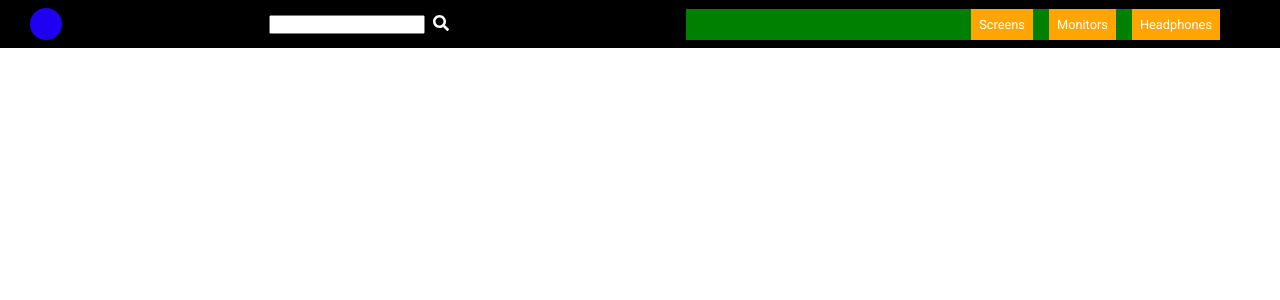
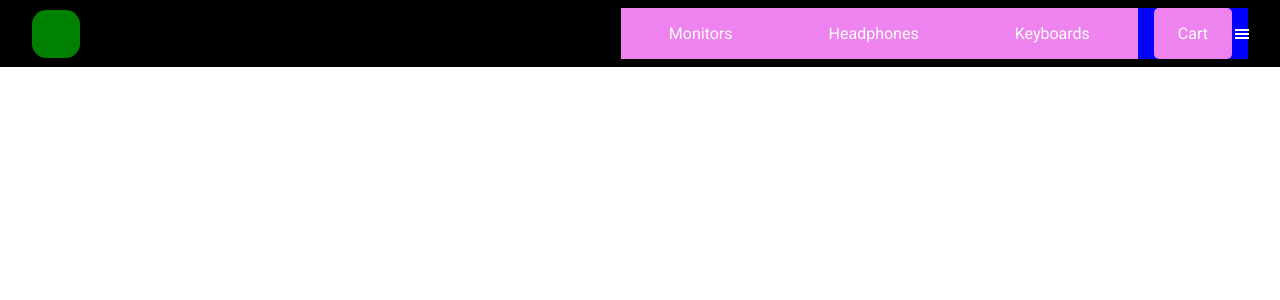
Before and after one commit to Dark-Lover/simple-ecommerce-demo, a React (Create React App) app: page / in a window 1280 px wide. Shown: the top 300 px of the page. Built offline with nearby package versions, Linux system fonts and the light colour scheme.

Commit message:
Restructring files

```diff
--- a/src/Components/Header/Header.js
+++ b/src/Components/Header/Header.js
@@ -1,18 +1,15 @@
 import React, { useState } from "react";
-import { Container, Row } from "../../GlobalStyles";
-import { Logo, Hamburger, Close, MobileMenu } from "./HeaderStyles";
+import { HeaderContainer, Logo, Hamburger, Close } from "./HeaderStyles";
 import Search from "../Search/Search";
 import Navbar from "../Navbar/Navbar";
 
 const Header = () => {
   const [toggle, setToggle] = useState(false);
   return (
-    <Container padding="0.5rem 0rem" bg>
-      <Row align="center" justify="space-between" color="#fff" padding="0">
-        <Logo to="/cart" />
-        <Search />
-        <Navbar />
-        <MobileMenu>
+    <HeaderContainer>
+      <Logo to="/" />
+      {/* <Search /> */}
+      <Navbar show={toggle} />
       {toggle ? (
         <>
           <Close onClick={() => setToggle(!toggle)} />
@@ -20,9 +17,7 @@ const Header = () => {
       ) : (
         <Hamburger onClick={() => setToggle(!toggle)} />
       )}
-        </MobileMenu>
-      </Row>
-    </Container>
+    </HeaderContainer>
   );
 };
 
--- a/src/Components/Header/HeaderStyles.js
+++ b/src/Components/Header/HeaderStyles.js
@@ -1,13 +1,22 @@
 import styled from "styled-components";
+import GlobalStyle from "../../GlobalStyles";
 import { Link } from "react-router-dom";
 import { GiHamburgerMenu } from "react-icons/gi";
 import { CgClose } from "react-icons/cg";
 
+export const HeaderContainer = styled.header`
+  background-color: black;
+  padding: 0.5rem 2rem;
+  display: flex;
+  justify-content: space-between;
+  align-items: center;
+  transition: all 0.5s ease;
+`;
 export const Logo = styled(Link)`
-  background-color: #1f00f0;
-  min-height: 2rem;
-  min-width: 2rem;
-  border-radius: 50%;
+  background-color: green;
+  height: 3rem;
+  width: 3rem;
+  border-radius: 30%;
 `;
 
 export const Hamburger = styled(GiHamburgerMenu)`
@@ -15,6 +24,7 @@ export const Hamburger = styled(GiHamburgerMenu)`
   right: 30px;
   z-index: 100;
   cursor: pointer;
+  color: white;
 `;
 
 export const Close = styled(CgClose)`
@@ -23,12 +33,5 @@ export const Close = styled(CgClose)`
   z-index: 100;
   font-size: 1.2rem;
   cursor: pointer;
+  color: white;
 `;
-
-export const MobileMenu = styled.div`
-  display: flex;
-  align-items: center;
-  @media screen and (min-width: 768px) {
-    display: none;
-  }
-`;
--- a/src/Components/Navbar/Navbar.js
+++ b/src/Components/Navbar/Navbar.js
@@ -1,18 +1,16 @@
 import React from "react";
-import { Container, Row } from "../../GlobalStyles";
-import { MenuItems, MenuItem } from "./NavbarStyles";
+import { NavbarContainer, NavItems, NavItem } from "./NavbarStyles";
 
 const Navbar = () => {
   return (
-    <Container>
-      <Row margin="0" bg="orange">
-        <MenuItems>
-          <MenuItem>Screens</MenuItem>
-          <MenuItem>Monitors</MenuItem>
-          <MenuItem>Headphones</MenuItem>
-        </MenuItems>
-      </Row>
-    </Container>
+    <NavbarContainer>
+      <NavItems>
+        <NavItem>Monitors</NavItem>
+        <NavItem>Headphones</NavItem>
+        <NavItem>Keyboards</NavItem>
+        <NavItem>Cart</NavItem>
+      </NavItems>
+    </NavbarContainer>
   );
 };
 
--- a/src/Components/Navbar/NavbarStyles.js
+++ b/src/Components/Navbar/NavbarStyles.js
@@ -1,36 +1,51 @@
 import styled from "styled-components";
 
-export const MenuItems = styled.ul`
+export const NavbarContainer = styled.nav`
+  background-color: green;
+  height: 100%;
+  /* width: 100%; */
+  @media screen and (min-width: 768px) {
+    width: auto;
+  }
+`;
+export const NavItems = styled.ul`
+  position: absolute;
+  right: 0;
+  top: 0;
+  background-color: blue;
+  width: 60%;
+  height: 100vh;
   list-style: none;
   display: flex;
   flex-direction: column;
-  position: absolute;
-  right: 0;
-  top: 0;
-  height: 100vh;
-  /* width: 12rem; */
-  padding: 5rem 1rem;
-  gap: 1rem;
-  background-color: green;
-  width: 70%;
-
+  transition: all 0.5s ease;
+  padding: 4rem 2rem;
   @media screen and (min-width: 768px) {
     position: relative;
     flex-direction: row;
     height: auto;
-    padding: 0;
+    padding: unset;
+    width: 100%;
     justify-content: flex-end;
-    width: 100%;
   }
 `;
-export const MenuItem = styled.li`
-  font-size: 0.8rem;
-  padding: 0.5rem;
-  background-color: orange;
-  /* @media screen and (min-width: 768px) {
-    position: relative;
-    flex-direction: row;
-    height: auto;
-    padding: 0;
-  } */
+export const NavItem = styled.li`
+  padding: 1rem 3rem;
+  color: white;
+  background-color: violet;
+  cursor: pointer;
+  &:hover {
+    background-color: green;
+  }
+  &:last-child {
+    border-radius: 5px;
+    width: 40%;
+    margin: 1rem auto;
+    padding: 0.5rem 2rem;
+    text-align: center;
+    @media screen and (min-width: 768px) {
+      margin: 0 1rem;
+      padding: 1rem 1.5rem;
+    }
+  }
 `;
--- a/src/Components/Search/Search.js
+++ b/src/Components/Search/Search.js
@@ -1,17 +1,8 @@
 import React from "react";
-import { Container, Row } from "../../GlobalStyles";
-import { Input } from "./SearchStyles";
 import { FaSearch } from "react-icons/fa";
 
 const Search = () => {
-  return (
-    <Container>
-      <Row justify="center">
-        <Input />
-        <FaSearch />
-      </Row>
-    </Container>
-  );
+  return <div>Search</div>;
 };
 
 export default Search;
```
Lines whose indentation alone changed are shown as unchanged.
